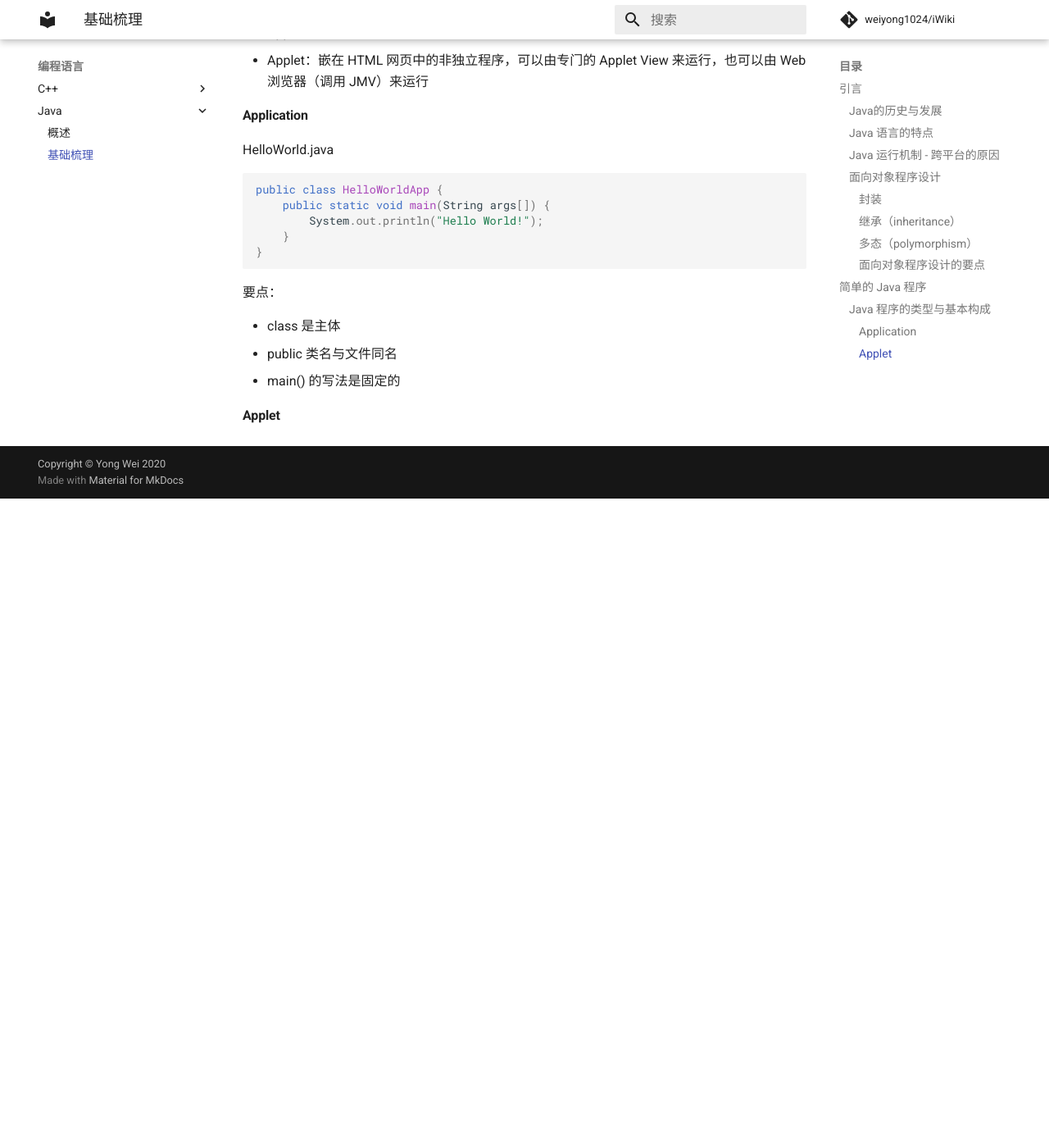
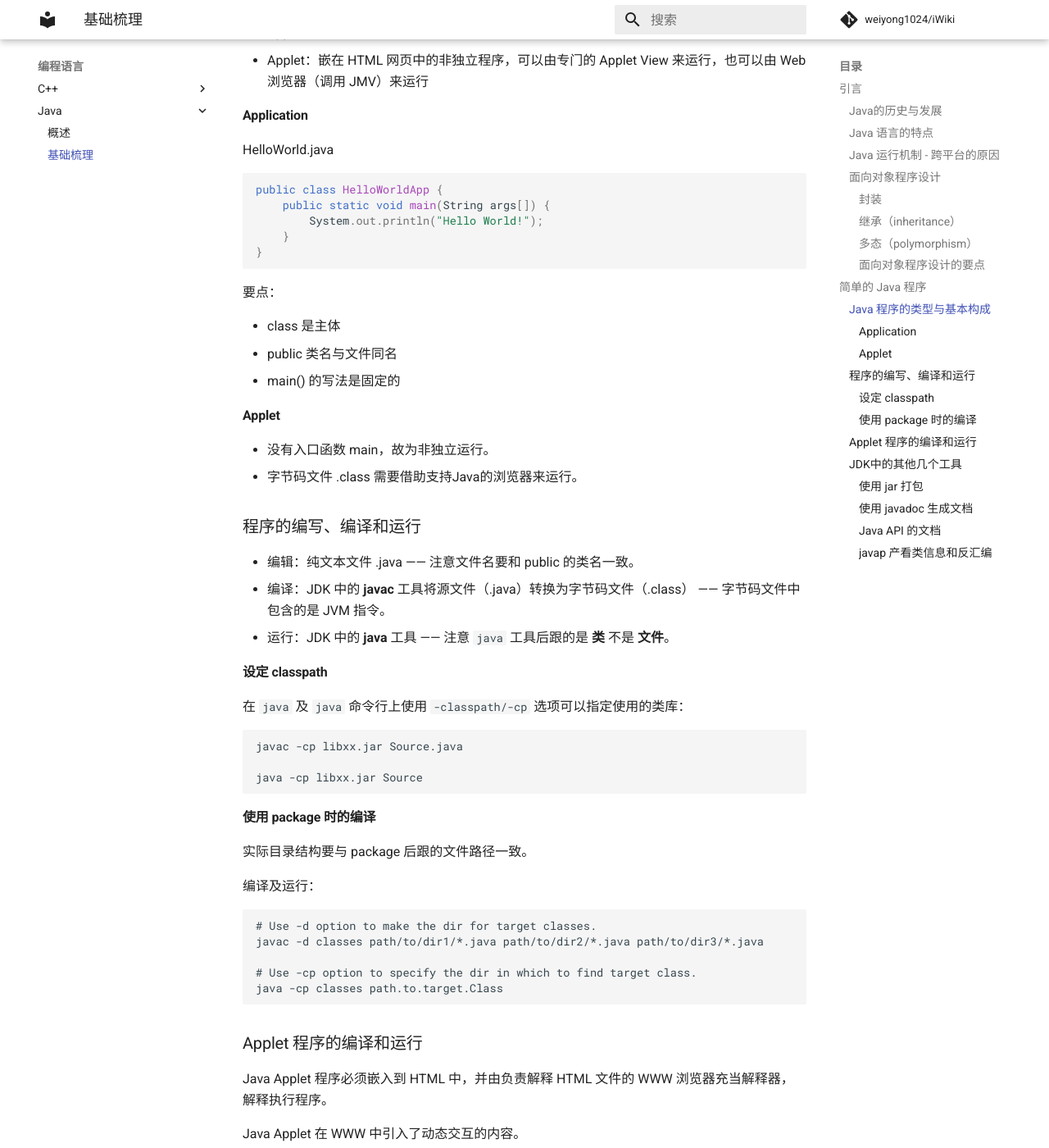
Before and after one commit to weiyong1024/iWiki, an MkDocs documentation site: the page built from docs/languages/java/basic.md, in a window 1280 px wide and 1400 px high, scrolled down 4067 px. Shown: the whole window at 82% size. Built offline with MkDocs 1.6.1 and Material for MkDocs 9.7.7, drawn with Linux system fonts in a browser that asks for light colours; comment, search, counter and statistics services are not loaded; before the commit the page ends 4675 px from its top, so only the background shows below that; some of the changed text lies outside the part shown.

Commit message:
Finish Chapter 2

`````diff
--- a/docs/languages/java/basic.md
+++ b/docs/languages/java/basic.md
@@ -169,3 +169,113 @@
 * main() 的写法是固定的
 
 #### Applet
+
+* 没有入口函数 main，故为非独立运行。
+* 字节码文件 .class 需要借助支持Java的浏览器来运行。
+
+### 程序的编写、编译和运行
+
+* 编辑：纯文本文件 .java —— 注意文件名要和 public 的类名一致。
+* 编译：JDK 中的 **javac** 工具将源文件（.java）转换为字节码文件（.class） —— 字节码文件中包含的是 JVM 指令。
+* 运行：JDK 中的 **java** 工具 —— 注意 `java` 工具后跟的是 **类** 不是 **文件**。
+
+#### 设定 classpath
+
+在 `java` 及 `java` 命令行上使用 `-classpath/-cp` 选项可以指定使用的类库：
+```
+javac -cp libxx.jar Source.java
+
+java -cp libxx.jar Source
+```
+
+#### 使用 package 时的编译
+
+实际目录结构要与 package 后跟的文件路径一致。
+
+编译及运行：
+```
+# Use -d option to make the dir for target classes.
+javac -d classes path/to/dir1/*.java path/to/dir2/*.java path/to/dir3/*.java
+
+# Use -cp option to specify the dir in which to find target class.
+java -cp classes path.to.target.Class
+```
+
+### Applet 程序的编译和运行
+
+Java Applet 程序必须嵌入到 HTML 中，并由负责解释 HTML 文件的 WWW 浏览器充当解释器，解释执行程序。
+
+Java Applet 在 WWW 中引入了动态交互的内容。
+
+在编译得到 .class 文件后，使用 HTML 中的 <applet> 标签来嵌入 Applet。
+
+可以使用　**appletViewer** 来执行内嵌　Applet 的 HTML 文件。
+```
+appletViewer xxx_including_applet.html
+```
+
+*从 Java8 开始，`Applet` 的运行受到了严格的限制，由此也诞生了很多替代方案，如 `Flash`、`SilverLight` 等。后来更直接的直接使用 JavaScript 或 HTML5 里的一些功能来实现网页里面的交互功能。*
+
+### JDK中的其他几个工具
+
+* javac：编译
+* java：运行（终端 或 GUI）
+* appletViewer：运行 Applet 程序
+* jar：打包工具
+* javadoc：生成文档
+* javap：查看类信息及反汇编
+* ...
+
+#### 使用 jar 打包
+
+打包
+````
+javac -cvfm A.jar A.man A.class
+````
+其中 `c`（create 创建），`v`（verbose 详情），`f` 为输出文件名，`m` 为清单文件名。
+
+运行
+```
+java -jar A.jar
+```
+
+一般清单文件会写明 jar 包的 **版本**、**根路径** 和 **主类名**
+```
+Manifest-Version: 1.0
+Class-Path: .
+Main-Class: A
+```
+
+注：清单文件可以任意命名，常见用法是 MANIFEST.MF。
+
+#### 使用 javadoc 生成文档
+
+```
+javadoc -d 目录名 xxx.java
+```
+
+`/**    */` 中的内容可以用一下标记：
+
+* `@author`：类说明；标明开发该类模块的作者
+* `@version`：类说明；标明该类模块的版本
+* `@see`：类、属性、方法的说明；参考专项，即相关主题
+* `@param`：方法说明；对方法中某参数的说明
+* `@return`：方法说明；对方法返回值的说明
+* `@exception`：方法说明，对方法可能跑出异常的说明
+
+#### Java API 的文档
+
+官方文档：https://docs.oracle.com/javase/8/docs/api/index.html
+
+#### javap 产看类信息和反汇编
+
+查看类信息
+```
+javap 类名
+```
+
+反汇编
+```
+javap -c 类名
+```
+输出的是 JVM 指令。
`````
